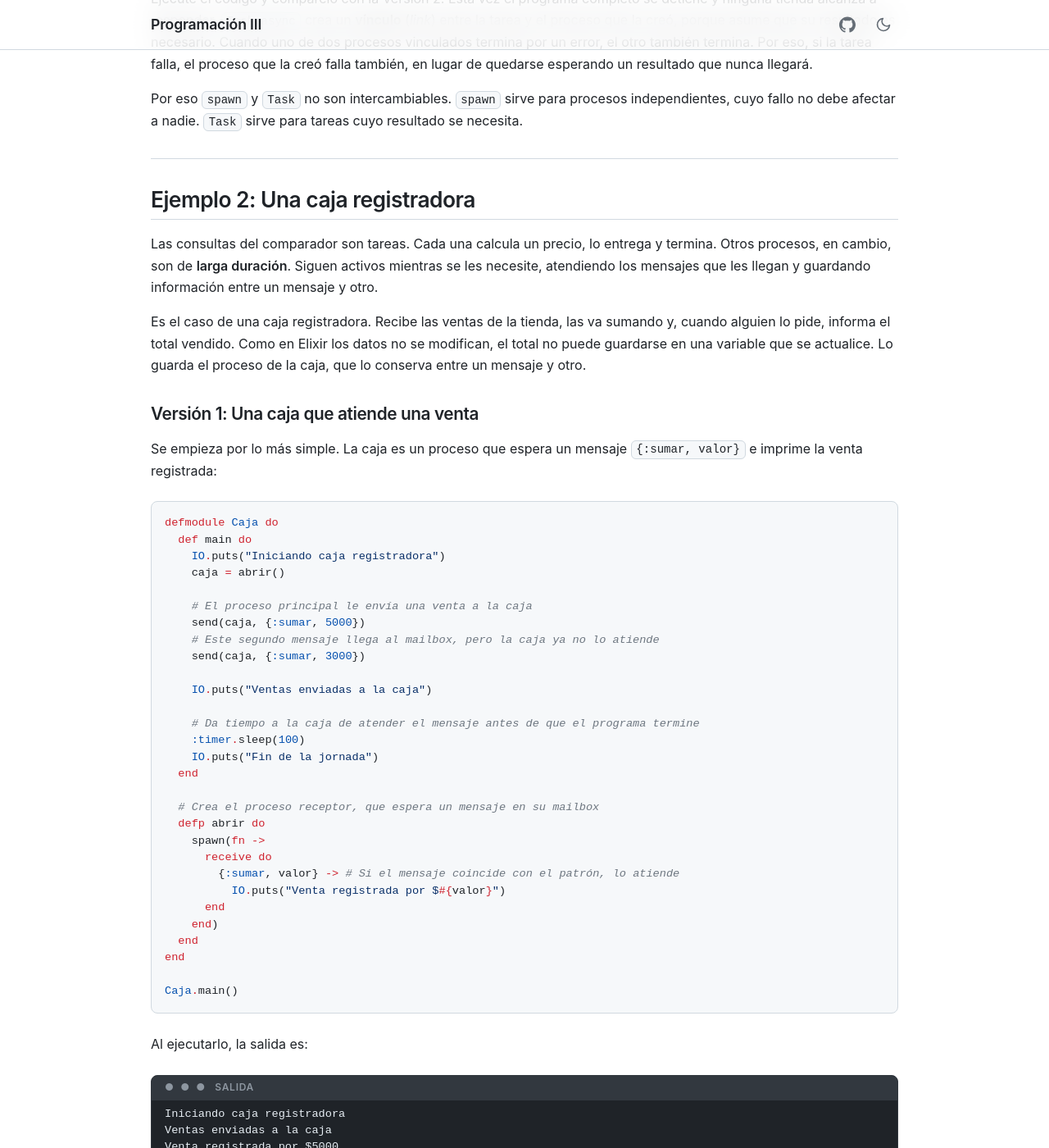
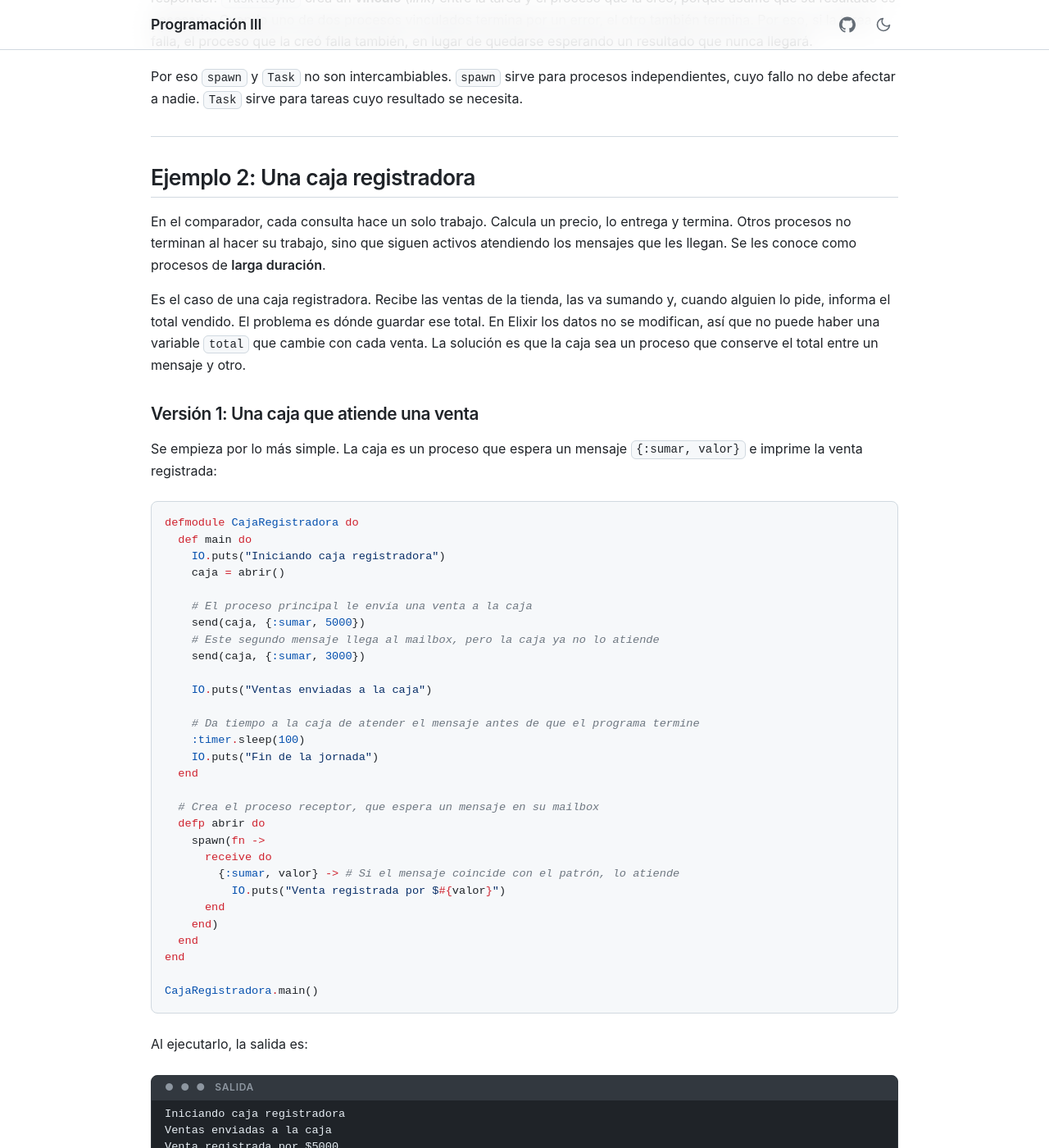
Before and after one commit to caflorezvi/guias-programacion3, a Jekyll site: the page built from docs/12.procesos.md, in a window 1280 px wide and 1400 px high, scrolled down 11363 px. Shown: the whole window at 82% size. Built offline with Jekyll 4.4.1, drawn with Linux system fonts in a browser that asks for light colours; our own code applies the rules of GitHub Pages for plain Markdown files; some of the changed text lies outside the part shown.

Commit message:
Actualización de la guía de procesos

````diff
--- a/docs/12.procesos.md
+++ b/docs/12.procesos.md
@@ -249,7 +249,7 @@
 
 Ejecute el código. Responden las cinco tiendas, el programa muestra la más barata y tarda unos **5 segundos**, lo que tarda la tienda más lenta. Ya no hay que adivinar cuánto esperar, porque cada `receive` espera hasta que llegue un precio.
 
-> ⚠️ **Importante:** el PID del proceso principal se guarda en `principal` **antes** de llamar a `spawn`. Si se escribiera `send(self(), ...)` dentro de la función del `spawn`, `self()` devolvería el PID del proceso hijo, así que cada consulta se enviaría el precio a sí misma y el proceso principal se quedaría esperando para siempre. Pruébelo y detenga el programa con `Ctrl+C`.
+> ⚠️ **Importante:** el PID del proceso principal se guarda en `principal` **antes** de llamar a `spawn`. Dentro de la función del `spawn`, `self()` devolvería el PID del proceso hijo, así que con `send(self(), ...)` cada consulta se enviaría el precio a sí misma y el principal se quedaría esperando para siempre.
 
 ¿Por qué el mensaje es `{:precio, resultado}` y no solo `resultado`? Aquí el principal solo recibe precios, así que también funcionaría. Sin embargo, en Elixir se acostumbra **etiquetar** cada mensaje con un átomo que indica de qué tipo es. Así, cuando un proceso recibe mensajes de varios tipos, cada patrón del `receive` reconoce el suyo.
 
@@ -326,16 +326,16 @@
 
 ## Ejemplo 2: Una caja registradora
 
-Las consultas del comparador son tareas. Cada una calcula un precio, lo entrega y termina. Otros procesos, en cambio, son de **larga duración**. Siguen activos mientras se les necesite, atendiendo los mensajes que les llegan y guardando información entre un mensaje y otro.
+En el comparador, cada consulta hace un solo trabajo. Calcula un precio, lo entrega y termina. Otros procesos no terminan al hacer su trabajo, sino que siguen activos atendiendo los mensajes que les llegan. Se les conoce como procesos de **larga duración**.
 
-Es el caso de una caja registradora. Recibe las ventas de la tienda, las va sumando y, cuando alguien lo pide, informa el total vendido. Como en Elixir los datos no se modifican, el total no puede guardarse en una variable que se actualice. Lo guarda el proceso de la caja, que lo conserva entre un mensaje y otro.
+Es el caso de una caja registradora. Recibe las ventas de la tienda, las va sumando y, cuando alguien lo pide, informa el total vendido. El problema es dónde guardar ese total. En Elixir los datos no se modifican, así que no puede haber una variable `total` que cambie con cada venta. La solución es que la caja sea un proceso que conserve el total entre un mensaje y otro.
 
 ### Versión 1: Una caja que atiende una venta
 
 Se empieza por lo más simple. La caja es un proceso que espera un mensaje `{:sumar, valor}` e imprime la venta registrada:
 
 ```elixir
-defmodule Caja do
+defmodule CajaRegistradora do
   def main do
     IO.puts("Iniciando caja registradora")
     caja = abrir()
@@ -363,7 +363,7 @@
   end
 end
 
-Caja.main()
+CajaRegistradora.main()
 ```
 
 Al ejecutarlo, la salida es:
@@ -382,7 +382,7 @@
 Una caja que solo atiende una venta no sirve de mucho. Para que un proceso reciba múltiples mensajes se utiliza un **bucle recursivo**, que vuelve a esperar después de atender cada mensaje. Ese mismo bucle permite que la caja lleve el total vendido, porque el total viaja como argumento de una llamada a la siguiente:
 
 ```elixir
-defmodule Caja do
+defmodule CajaRegistradora do
   def main do
     IO.puts("Iniciando caja registradora")
     caja = abrir()
@@ -393,16 +393,16 @@
     IO.puts("Fin de la jornada")
   end
 
-  # Crea el proceso con un total inicial de 0
-  defp abrir do
-    spawn(fn -> loop(0) end)
-  end
-
   defp enviar_mensajes(caja) do
     send(caja, {:sumar, 5000})
     send(caja, {:sumar, 3000})
     send(caja, :mostrar)
     send(caja, :cerrar)
+  end
+
+  # Crea el proceso con un total inicial de 0
+  defp abrir do
+    spawn(fn -> loop(0) end)
   end
 
   defp loop(total) do
@@ -420,7 +420,7 @@
   end
 end
 
-Caja.main()
+CajaRegistradora.main()
 ```
 
 Al ejecutarlo, la salida es:
@@ -440,12 +440,12 @@
 
 Las dos versiones anteriores todavía terminan con un `:timer.sleep(100)`, porque el proceso principal no tiene forma de saber cuándo la caja terminó. Además, el total solo se puede ver en pantalla, y el proceso principal no lo puede usar.
 
-La solución es que la caja **responda con otro mensaje**, siguiendo un patrón conocido como **petición y respuesta**. Quien pregunta envía su propio PID dentro del mensaje, la caja le responde a ese PID, y quien preguntó espera la respuesta con `receive`. Se parece a lo que hacían las consultas del comparador al enviarle su precio al principal, pero ahora quien responde es un proceso que sigue activo y puede atender muchas preguntas. En esta versión el patrón se usa dos veces, para consultar el total y para que la caja confirme que cerró.
+La solución es que la caja **responda con otro mensaje**, siguiendo un patrón conocido como **petición y respuesta**. Quien pregunta envía su propio PID dentro del mensaje, la caja le responde a ese PID y quien preguntó espera la respuesta con `receive`.
 
-En el archivo de la Versión 2, cambie `main`, reemplace `enviar_mensajes` por `registrar_ventas`, agregue `consultar_total/1` y `cerrar_caja/1`, y modifique `loop/1`:
+En el archivo de la Versión 2, cambie `main`, reemplace `enviar_mensajes` por `registrar_ventas`, agregue `consultar_total/1` y `cerrar/1`, y modifique `loop/1`:
 
 ```elixir
-defmodule Caja do
+defmodule CajaRegistradora do
   def main do
     IO.puts("Iniciando caja registradora")
     caja = abrir()
@@ -454,7 +454,12 @@
     total = consultar_total(caja)
     IO.puts("La caja respondió que el total vendido es $#{total}")
 
-    cerrar_caja(caja)
+    cerrar(caja)
+  end
+
+  # Crea el proceso con un total inicial de 0
+  defp abrir do
+    spawn(fn -> loop(0) end)
   end
 
   defp registrar_ventas(caja) do
@@ -472,7 +477,7 @@
     end
   end
 
-  defp cerrar_caja(caja) do
+  defp cerrar(caja) do
     send(caja, {:cerrar, self()})
 
     # Espera a que la caja confirme que cerró
@@ -522,7 +525,7 @@
 Cada vendedor necesita dos PID, el de la caja, para enviarle sus ventas, y el del principal, para avisarle que terminó. En el archivo de la Versión 3, cambie `main` y reemplace `registrar_ventas` por `crear_vendedor/4` y `esperar_vendedores/1`:
 
 ```elixir
-defmodule Caja do
+defmodule CajaRegistradora do
   def main do
     IO.puts("Iniciando caja registradora")
     caja = abrir()
@@ -535,7 +538,7 @@
     total = consultar_total(caja)
     IO.puts("La caja respondió que el total vendido es $#{total}")
 
-    cerrar_caja(caja)
+    cerrar(caja)
   end
 
   # Crea un proceso que le envía sus ventas a la caja y luego le avisa al principal
@@ -557,7 +560,7 @@
     esperar_vendedores(pendientes - 1)
   end
 
-  # abrir/0, consultar_total/1, cerrar_caja/1 y loop/1 quedan igual
+  # abrir/0, consultar_total/1, cerrar/1 y loop/1 quedan igual
 end
 ```
 
@@ -595,14 +598,14 @@
 
 ### Versión 5: Un nombre para la caja
 
-En la Versión 4, el PID de la caja pasa de `main` a cada llamada de `crear_vendedor`, y también a `consultar_total` y `cerrar_caja`. En un programa más grande, cualquier parte que quiera registrar una venta tendría que recibir ese PID.
+En la Versión 4, el PID de la caja pasa de `main` a cada llamada de `crear_vendedor`, y también a `consultar_total` y `cerrar`. En un programa más grande, cualquier parte que quiera registrar una venta tendría que recibir ese PID.
 
 El módulo `Process` evita eso porque permite **registrar un proceso con un nombre**. `Process.register/2` le asigna el nombre `:caja`, y desde ese momento cualquier proceso puede escribir `send(:caja, mensaje)`, que funciona igual que con el PID. El módulo también trae funciones para inspeccionar un proceso. `Process.whereis/1` devuelve el PID registrado con un nombre, y `Process.alive?/1` indica si el proceso sigue activo.
 
 En el archivo de la Versión 4, cambie `abrir/0` para que registre la caja, quite el parámetro `caja` de las funciones que lo recibían y agregue `inspeccionar/0`:
 
 ```elixir
-defmodule Caja do
+defmodule CajaRegistradora do
   def main do
     IO.puts("Iniciando caja registradora")
     abrir()
@@ -616,7 +619,7 @@
     total = consultar_total()
     IO.puts("La caja respondió que el total vendido es $#{total}")
 
-    cerrar_caja()
+    cerrar()
   end
 
   # Crea el proceso de la caja y lo registra con el nombre :caja
@@ -648,7 +651,7 @@
     end
   end
 
-  defp cerrar_caja do
+  defp cerrar do
     send(:caja, {:cerrar, self()})
 
     receive do
````
Also changed, not shown: other parts of docs/12.procesos.md (+0 -2 lines).
